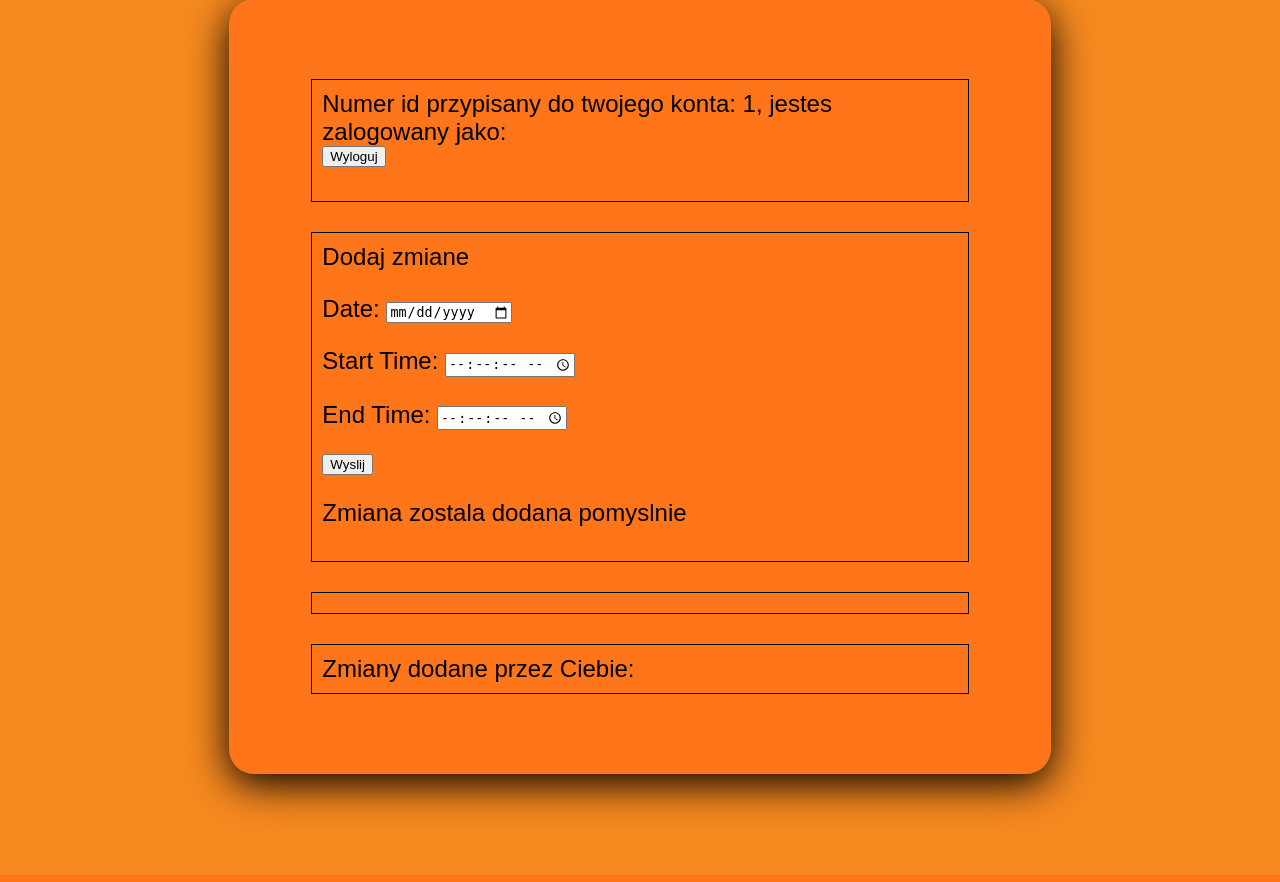
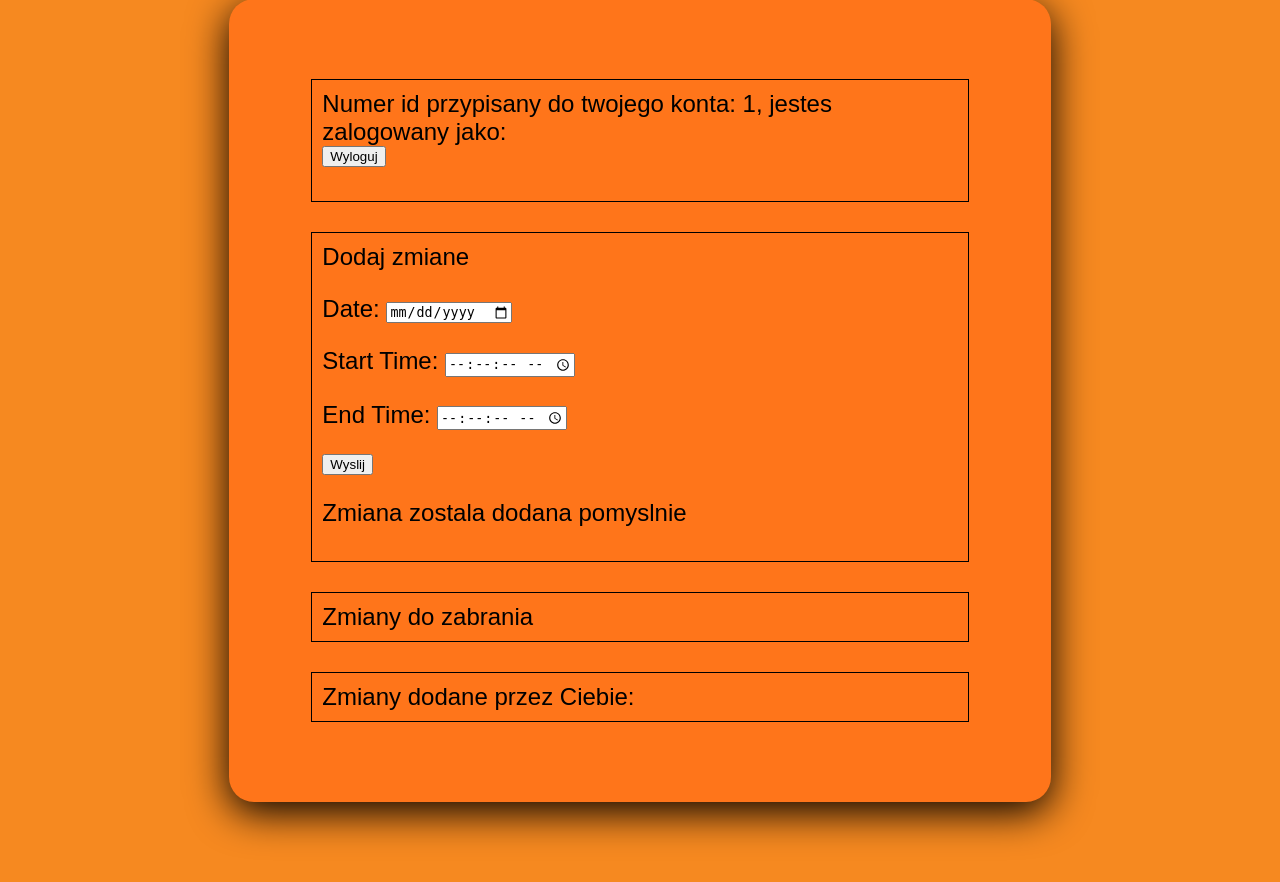
Before and after one commit to jzacios/pyszne_2, a PHP site: page /main.php in a window 1280 px wide. Shown: the part 102-984 px from the top of the page. Run offline with PHP 8.4, Linux system fonts and the light colour scheme; the visitor is signed in with stand-in values (Sample User, id 1); data that the repository does not hold is empty.

Commit message:
Signed-off-by: jzacios <jakub.zacios@gmail.com>

```diff
--- a/assets/wyswietl.php
+++ b/assets/wyswietl.php
@@ -3,7 +3,7 @@ require_once("skrypty/db.php");
 
 $shifts = $conn->query("SELECT DATE, Start_Time,End_Time,Shift_id,User_ID, timediff(End_Time,Start_Time) as czas FROM hours WHERE Date >= '".date('Y-m-d')."' AND oddana != 1 AND User_ID !=".$_SESSION['user_id']);
 
-
+echo "Zmiany do zabrania";
 
 echo "<table>";
 $i = 1;
```
